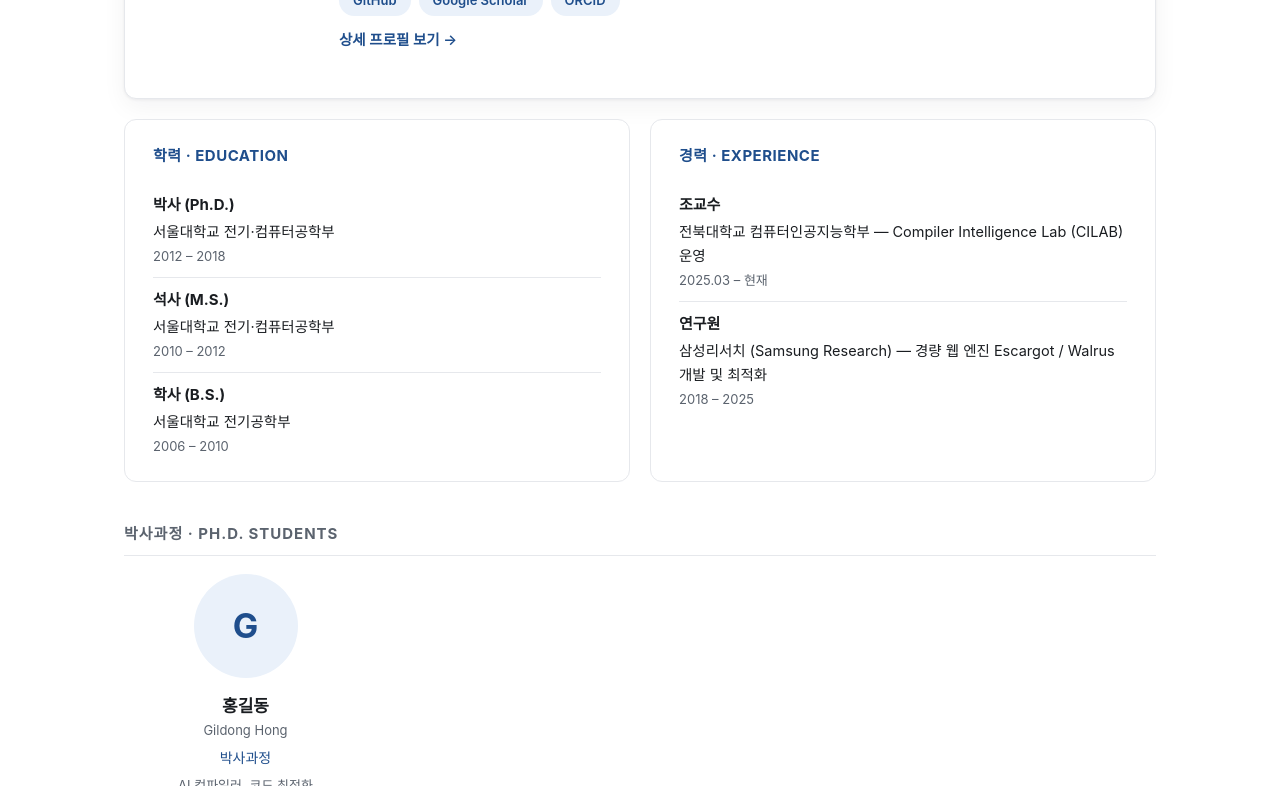
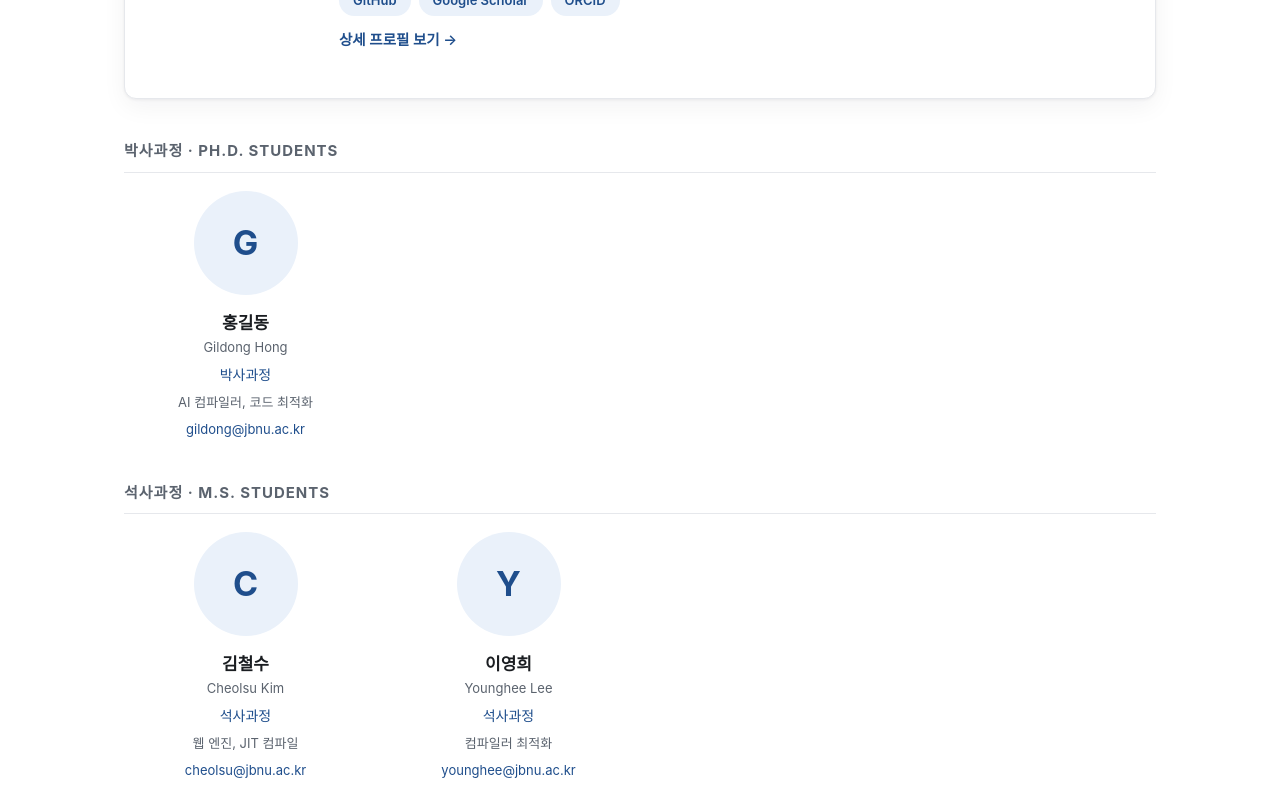
Before and after one commit to JBNU-CILAB/JBNU-CILAB.github.io, a Jekyll site: the page built from people.html, in a window 1280 px wide and 900 px high, scrolled down 564 px, cut to the strip 114-900 px from the top of the window. Built offline with Jekyll 4.4.1, drawn with Linux system fonts in a browser that asks for light colours; some web fonts are replaced.

Commit message:
Simplify People page PI card; link SDC24 talk on professor page
- Remove education/career blocks from People page (kept on the
  dedicated professor profile page)
- Add session link to the SDC 2024 Tizen invited talk

```diff
--- a/_data/professor.yml
+++ b/_data/professor.yml
@@ -17,6 +17,7 @@ presentations:
   - title: "What's new in Tizen?"
     venue: "Samsung Developer Conference 2024, San Jose McEnery Convention Center, USA"
     date: "Oct. 2024"
+    link: "https://developer.samsung.com/conference/sdc24/sessions/whats-new-in-tizen"
   - title: "What is WebAssembly?"
     venue: "BK21 초청 세미나, 서울대학교"
     date: "Jan. 2023"
--- a/people.html
+++ b/people.html
@@ -43,34 +43,6 @@ permalink: /people/
       </div>
     </div>
 
-    <!-- 학력 / 경력 -->
-    <div class="pi-details">
-      <div class="pi-block">
-        <h4>학력 · Education</h4>
-        <ul>
-          {% for e in site.data.professor.education %}
-          <li>
-            <span class="d-title">{{ e.degree }}</span>
-            <span class="d-org">{{ e.detail }}</span>
-            <span class="d-period">{{ e.period }}</span>
-          </li>
-          {% endfor %}
-        </ul>
-      </div>
-      <div class="pi-block">
-        <h4>경력 · Experience</h4>
-        <ul>
-          {% for c in site.data.professor.career %}
-          <li>
-            <span class="d-title">{{ c.position }}</span>
-            <span class="d-org">{{ c.org }}</span>
-            <span class="d-period">{{ c.period }}</span>
-          </li>
-          {% endfor %}
-        </ul>
-      </div>
-    </div>
-
     <!-- 학생 그룹별 -->
     {% assign groups = "phd,ms,undergrad,alumni" | split: "," %}
     {% assign labels = "박사과정 · Ph.D. Students,석사과정 · M.S. Students,학부연구생 · Undergraduate,졸업생 · Alumni" | split: "," %}
--- a/professor.html
+++ b/professor.html
@@ -80,7 +80,10 @@ permalink: /people/professor/
       <ul>
         {% for t in site.data.professor.presentations %}
         <li>
-          <span class="d-title">“{{ t.title }}”</span>
+          <span class="d-title">
+            {% if t.link and t.link != "" %}<a href="{{ t.link }}" target="_blank" rel="noopener">“{{ t.title }}” ↗</a>
+            {% else %}“{{ t.title }}”{% endif %}
+          </span>
           <span class="d-org">{{ t.venue }}</span>
           <span class="d-period">{{ t.date }}</span>
         </li>
```
